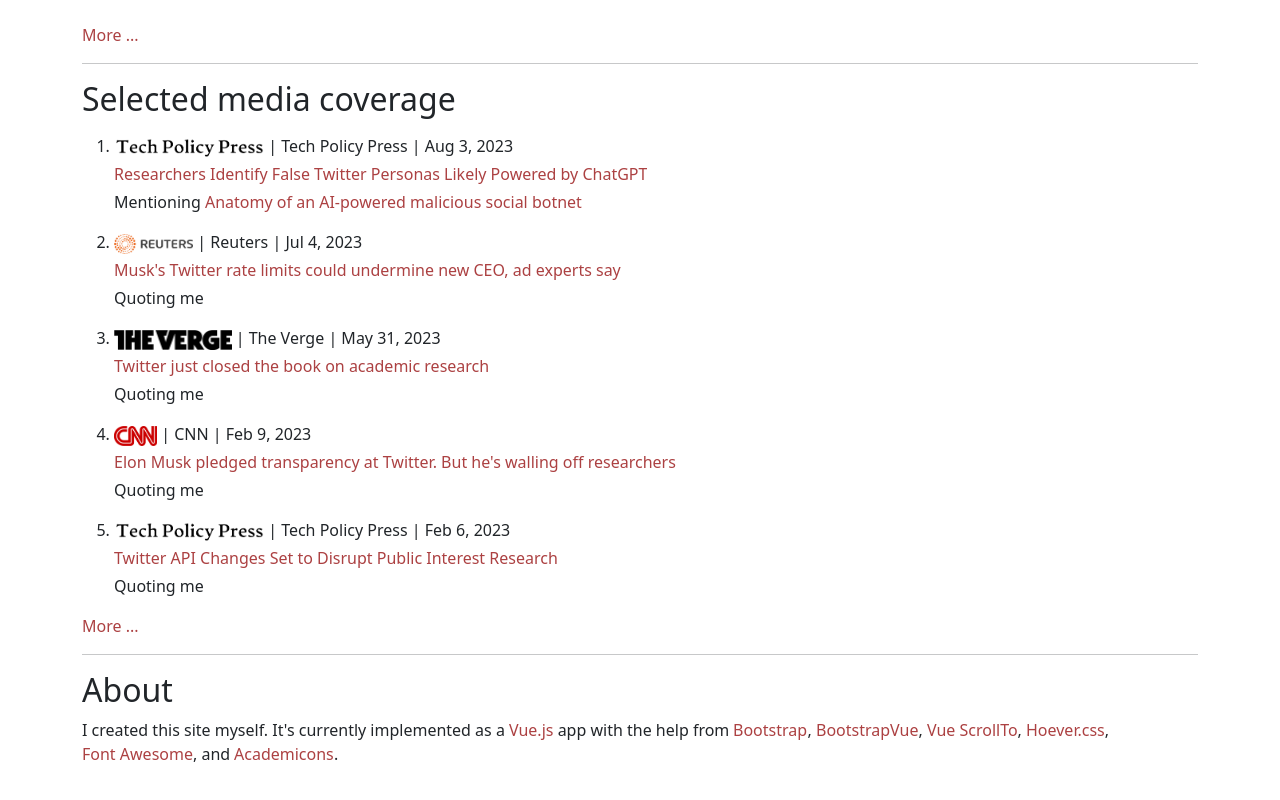
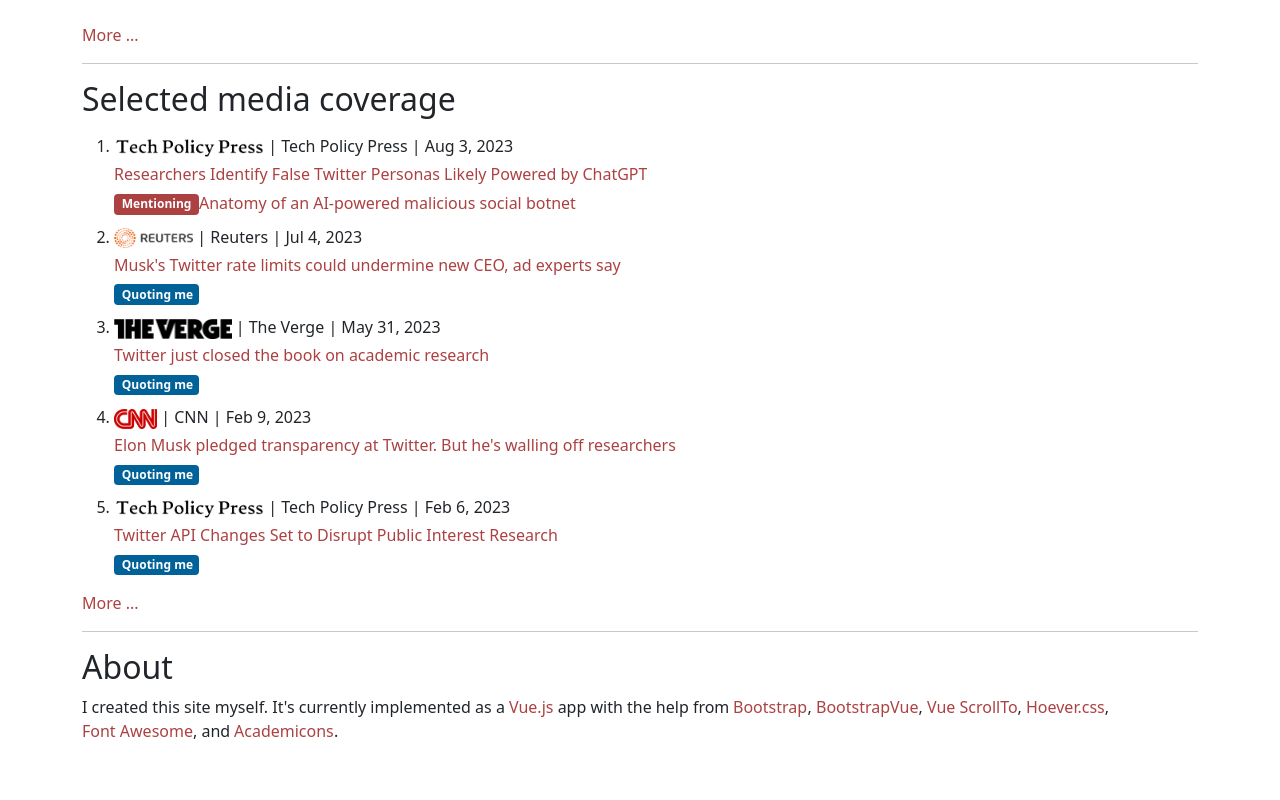
Before and after one commit to KaichengYang/homepage, a Vue app: page / in a window 1280 px wide. Shown: the part 2298-3098 px from the top of the page. Built offline with nearby package versions, Linux system fonts and the light colour scheme; some icons are missing.

Commit message:
update: style

```diff
--- a/src/components/Media.vue
+++ b/src/components/Media.vue
@@ -9,15 +9,15 @@
         <a :href="media.url" target="_blank" class="my-1">{{ media.title }}</a>
         <br>
         <!-- <span v-if="!is_home"> -->
-        <p v-if="media.type == 'interview'">Interviewing me</p>
-        <p v-if="media.type == 'quotation'">Quoting me</p>
-        <p v-if="media.type == 'coverage' && media.ref">
-          Mentioning
+        <span v-if="media.type == 'interview'" class="badge" :style="box_style('#006298', 'long')">Interviewing me</span>
+        <span v-if="media.type == 'quotation'" class="badge" :style="box_style('#006298')">Quoting me</span>
+        <template v-if="media.type == 'coverage' && media.ref">
+          <span class="badge" :style="box_style('#ac4142')">          Mentioning</span>
           <template v-for="(ref, index) in media.ref" :href="ref.link">
             <template v-if="index > 0"> and </template>
             <a :href="ref.link.url" target="_blank"> {{ ref.title }} </a>
           </template>
-        </p>
+        </template>
         <!-- </span> -->
       </li>
     </ol>
@@ -95,8 +95,9 @@ export default {
     box_style (color, length) {
       return {
         "display" : "inline-block",
-        "width": (length === "long") ? "160px": "110px",
-        "background-color": color
+        "width": (length === "long") ? "110px": "85px",
+        "background-color": color,
+        "font-size": "12px"
       }
     }
   }
```
